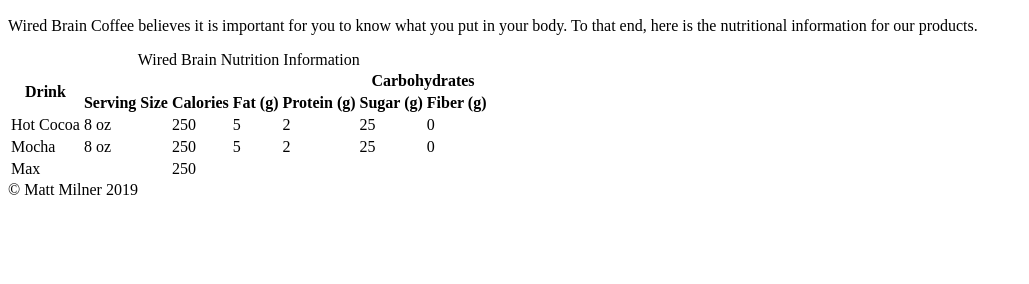
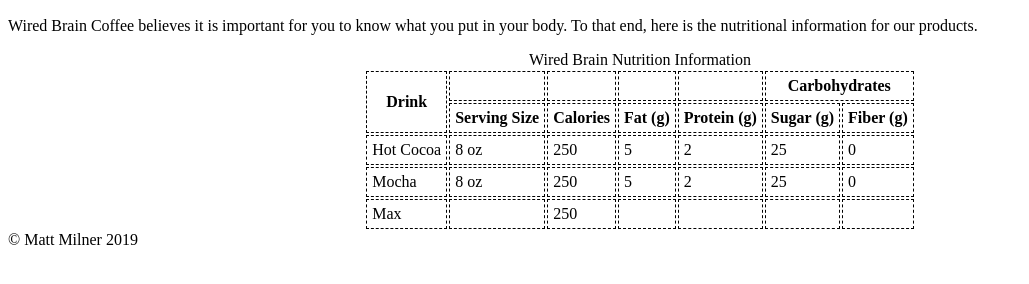
Before and after one commit to mimski/Frontend, a plain HTML site: page HTML Fundamentals by Matt Milner/content/nutrition.html in a window 1280 px wide. Shown: the part 110-394 px from the top of the page, without its empty margins (0-1029 px from the left). Drawn offline with Linux system fonts and the light colour scheme.

Commit message:
Formatting Tables

```diff
--- a/HTML Fundamentals by Matt Milner/content/nutrition.html
+++ b/HTML Fundamentals by Matt Milner/content/nutrition.html
@@ -5,6 +5,19 @@
         <meta name="viewport" content="width=device-width, initial-scale=1.0">
         <meta http-equiv="X-UA-Compatible" content="ie=edge">
         <title>Wired Brain Coffee - Nutrition Information</title>
+        <style>
+            table {
+                margin-left: auto;
+                margin-right: auto;
+            }
+
+            td, th {
+                border-width: 1px;
+                border-style: dashed;
+                padding: 5px;
+                margin: 100px;
+            }
+        </style>
     </head>
     <body>
         <header>
```
